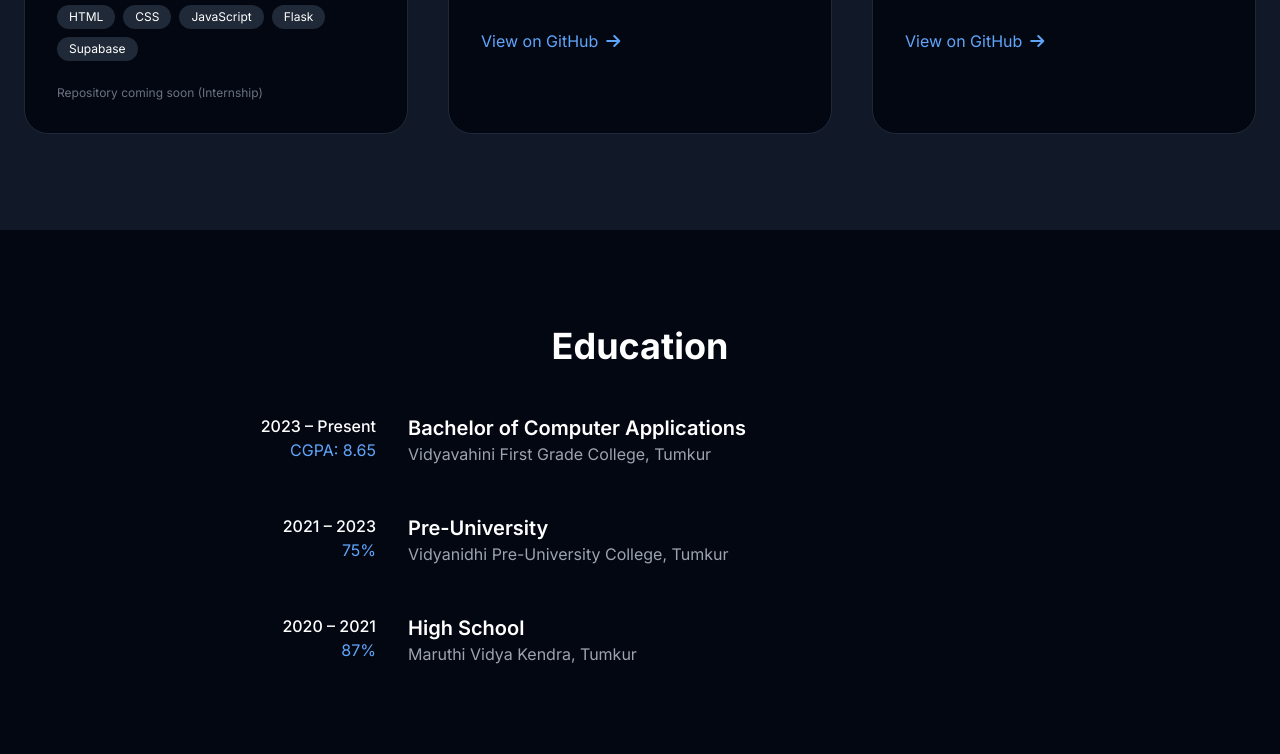
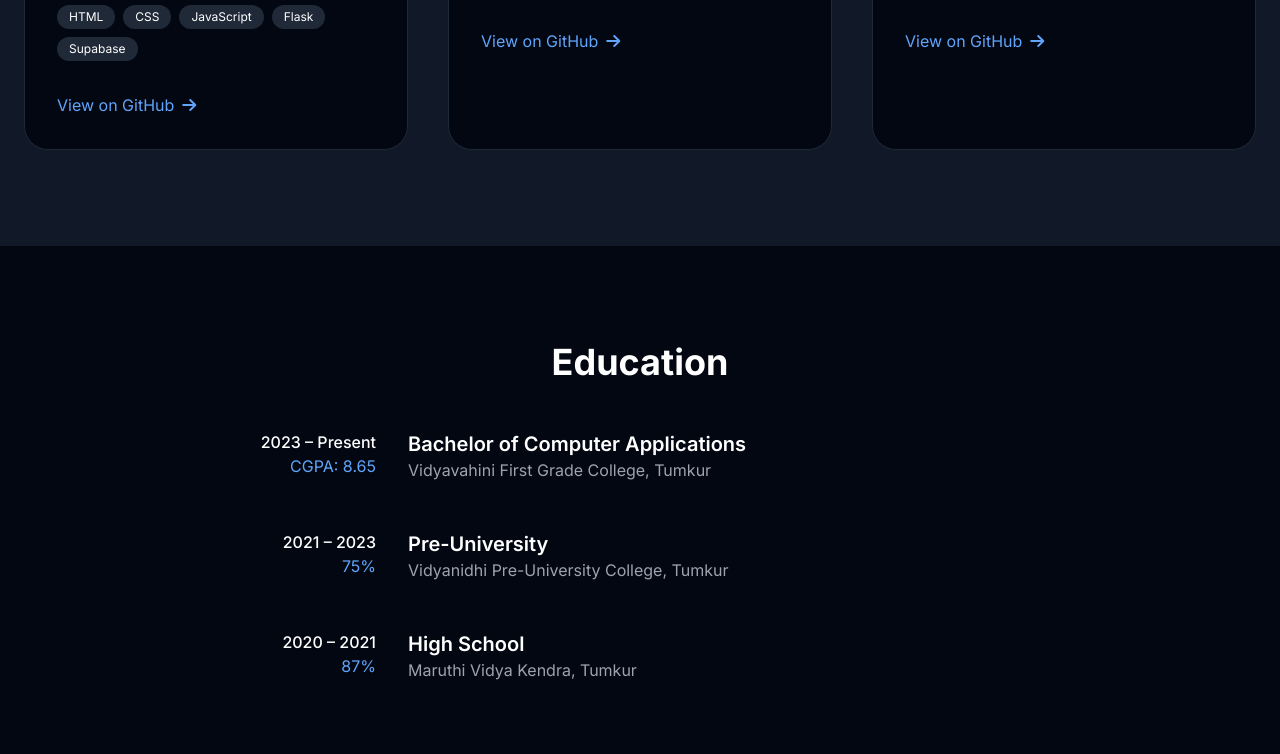
Before and after one commit to sharanyaka07/Sharanya-KA-portfolio, a plain HTML site: page index.html in a window 1280 px wide. Shown: the part 2286-3040 px from the top of the page. Drawn offline with nearby package versions, Linux system fonts and the light colour scheme.

Commit message:
updated file

```diff
--- a/index.html
+++ b/index.html
@@ -125,7 +125,10 @@
               <span class="bg-gray-800 px-3 py-1 rounded-full">Flask</span>
               <span class="bg-gray-800 px-3 py-1 rounded-full">Supabase</span>
             </div>
-            <p class="mt-6 text-xs text-gray-500">Repository coming soon (Internship)</p>
+           <a href="https://github.com/sharanyaka07/Blood-Bank-Management-System.git" target="_blank"
+               class="mt-8 inline-flex items-center gap-2 text-blue-400 hover:text-blue-300">
+              View on GitHub <i class="fas fa-arrow-right"></i>
+            </a>
           </div>
         </div>
 
@@ -254,9 +257,7 @@
   </section>
 
   <footer class="py-8 text-center text-gray-500 text-sm">
-    Made with ❤️ by Sharanya KA • 2026
-  </footer>
-
+   © 2026 Sharanya KA • BCA Student & Web Developer
   <script>
     // Tailwind script already loaded
     // Mobile menu can be added later if needed
```
